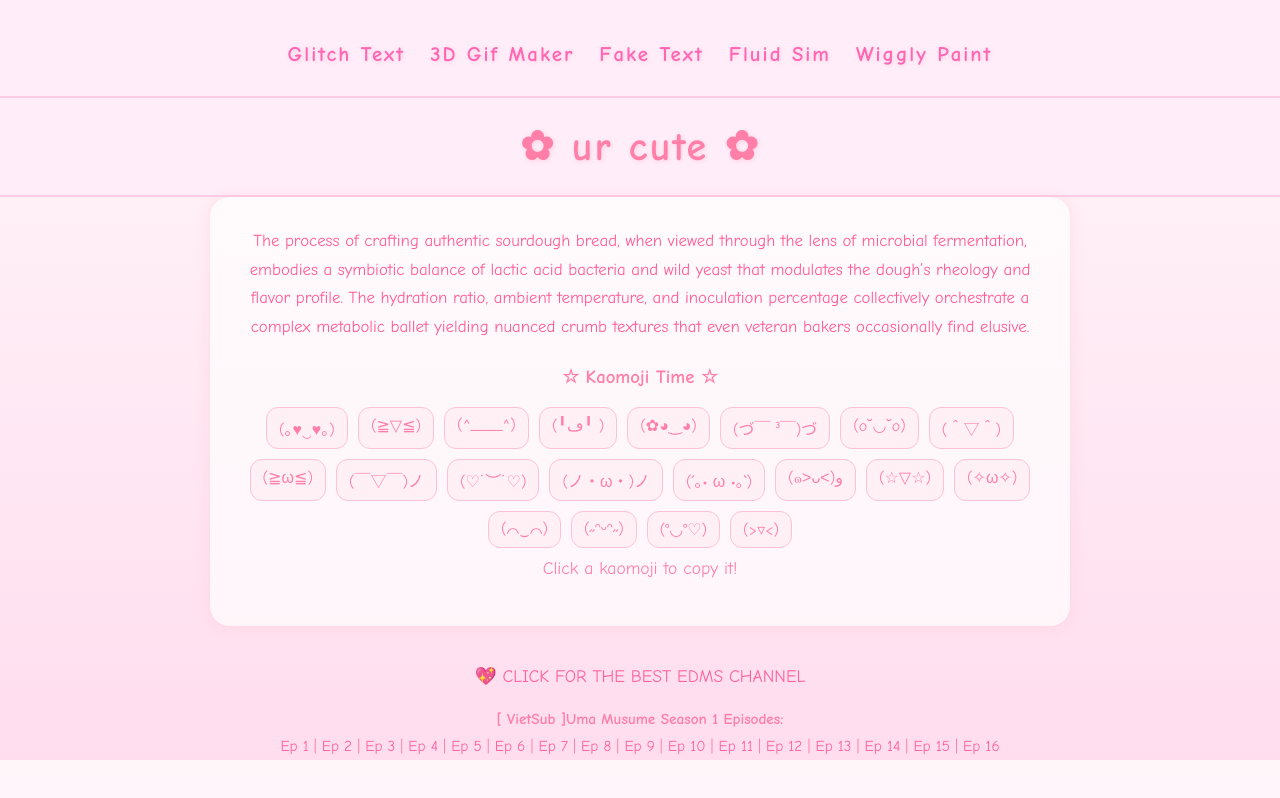
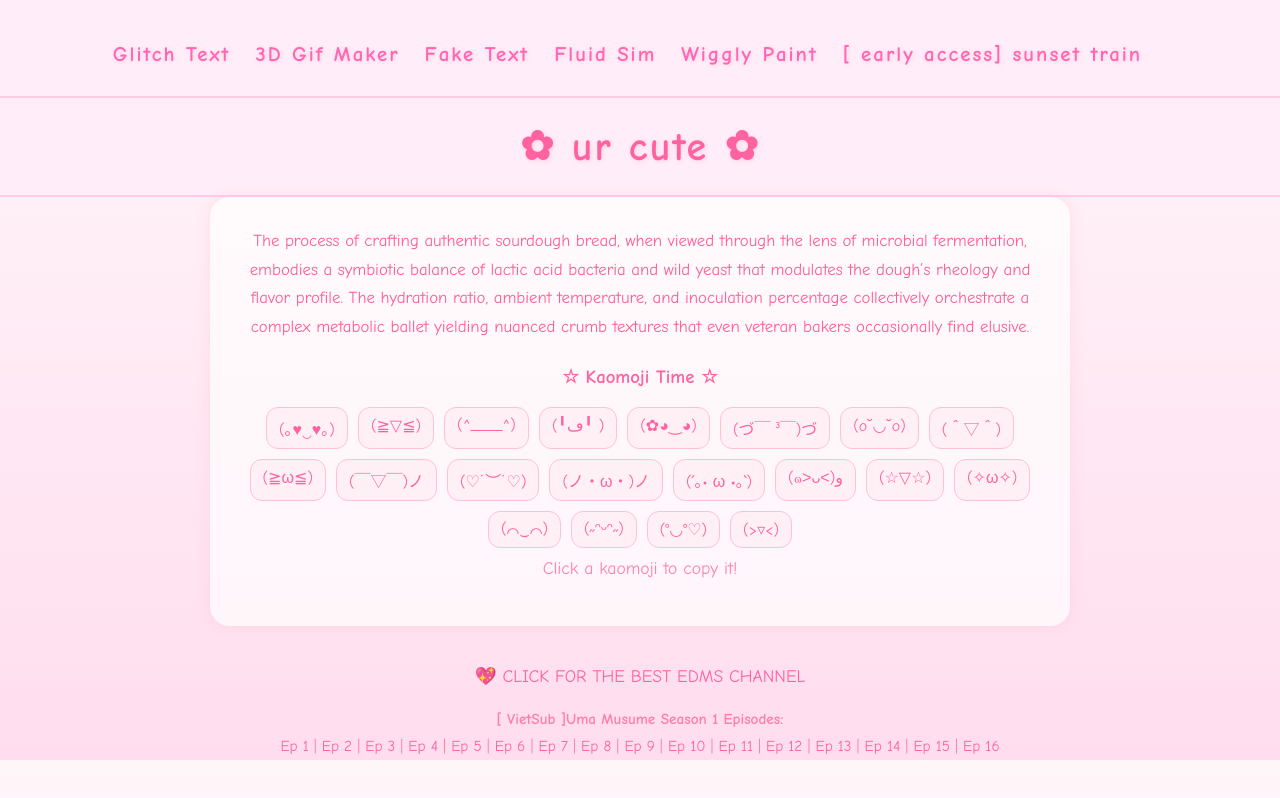
Before and after one commit to miuthebest/cute-web-about-cute-stuff, a plain HTML site: page index.html in a window 1280 px wide. Drawn offline with Linux system fonts and the light colour scheme.

Commit message:
Update index.html

```diff
--- a/index.html
+++ b/index.html
@@ -141,6 +141,7 @@
         <li><a href="https://ifaketextmessage.com/" target="_blank">Fake Text</a></li>
         <li><a href="https://paveldogreat.github.io/WebGL-Fluid-Simulation/" target="_blank">Fluid Sim</a></li>
         <li><a href="https://wigglypaint.net/" target="_blank">Wiggly Paint</a></li>
+        <li><a href="https://miuthebest.github.io/sunset-train/">[ early access] sunset train</li>
       </ul>
     </nav>
   </header>
```
